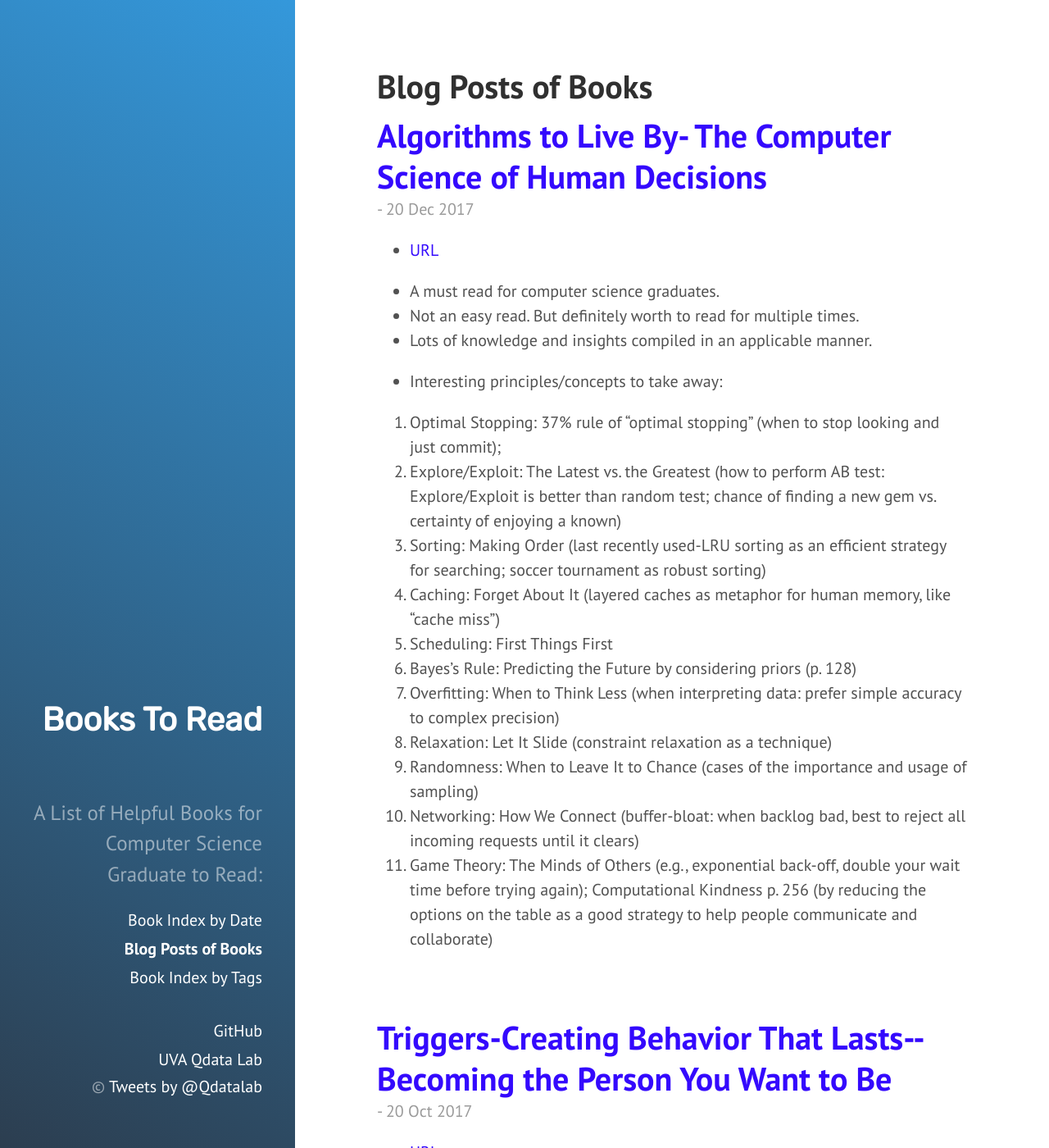
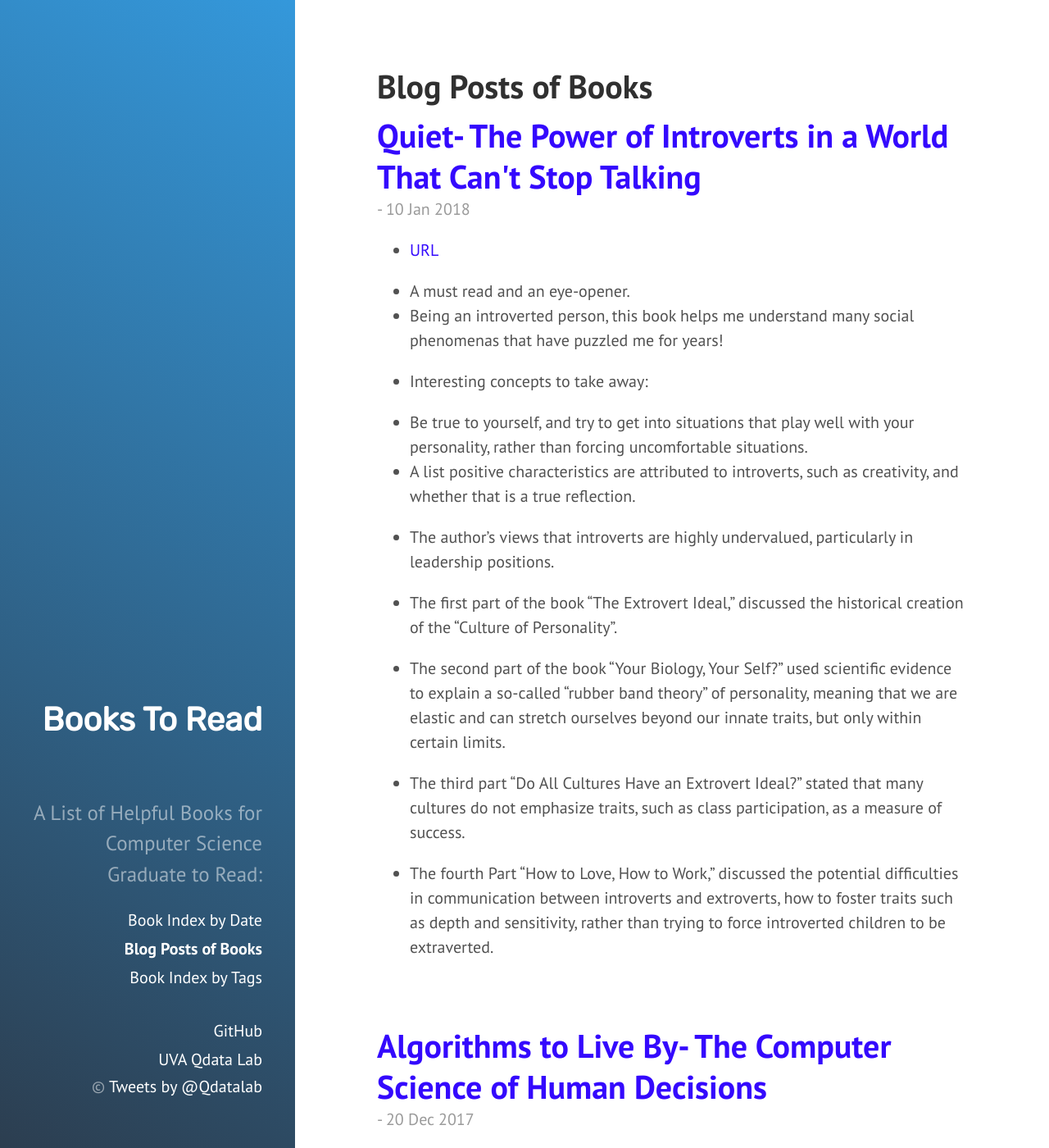
Before and after one commit to qiyanjun/books2read, a Jekyll site: the page built from blog.md, in a window 1280 px wide and 1400 px high. Shown: the whole window at 82% size. Built offline with Jekyll 4.4.1, drawn with Linux system fonts in a browser that asks for light colours.

Commit message:
add book quite: introvert in

```diff
--- a/_posts/2017-10-20-Triggers.md
+++ b/_posts/2017-10-20-Triggers.md
@@ -3,6 +3,7 @@ layout: post
 title: Triggers-Creating Behavior That Lasts--Becoming the Person You Want to Be
 tags:
 - Critical-Thinking
+- Self-Development
 ---
 
 
--- /dev/null
+++ b/_posts/2018-01-10-QuiteIntrovert.md
@@ -0,0 +1,30 @@
+---
+layout: post
+title: Quiet- The Power of Introverts in a World That Can't Stop Talking
+tags:
+- Critical-Thinking
+- Self-Development
+- must-read
+---
+
+
+- [URL](https://www.goodreads.com/book/show/8520610-quiet)
+
+- A must read and an eye-opener.
+- Being an introverted person, this book helps me understand many social phenomenas that have puzzled me for years!
+
+
+- Interesting concepts to take away:
+
++ Be true to yourself, and try to get into situations that play well with your personality, rather than forcing uncomfortable situations.
++ A list positive characteristics are attributed to introverts, such as creativity, and whether that is a true reflection.
+
++ The author's views that introverts are highly undervalued, particularly in leadership positions.
+
++ The first part of the book “The Extrovert Ideal,” discussed the historical creation of the “Culture of Personality”.
+
++ The second part of the book “Your Biology, Your Self?” used scientific evidence to explain a so-called “rubber band theory” of personality, meaning that we are elastic and can stretch ourselves beyond our innate traits, but only within certain limits.
+
++ The third part “Do All Cultures Have an Extrovert Ideal?” stated that many cultures do not emphasize traits, such as class participation, as a measure of success.
+
++ The fourth Part “How to Love, How to Work,” discussed the potential difficulties in communication between introverts and extroverts,  how to foster traits such as depth and sensitivity, rather than trying to force introverted children to be extraverted.
```
